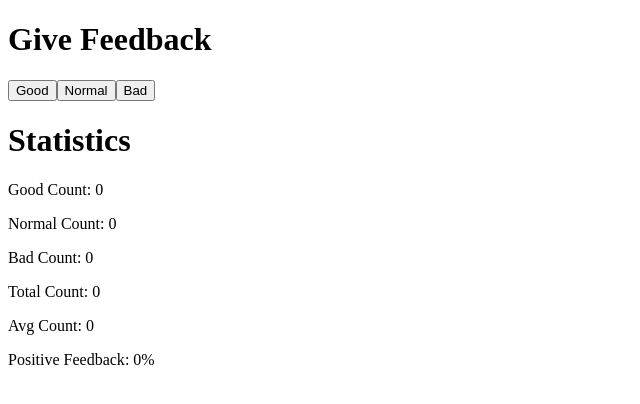
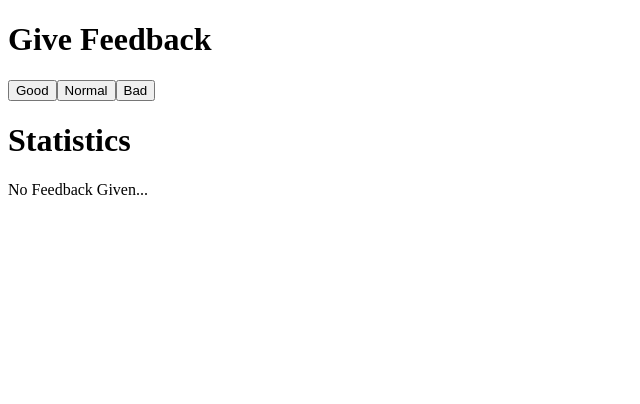
Before and after one commit to KPInc425/fso-part1, a React (Create React App) app in the folder unicafe/: page / in a window 1280 px wide. Shown: the top 404 px of the page, without its empty margins (0-640 px from the left). Built offline with nearby package versions, Linux system fonts and the light colour scheme.

Commit message:
Implement Excercise 1.9 solution

```diff
--- a/unicafe/src/App.js
+++ b/unicafe/src/App.js
@@ -56,7 +56,7 @@ const App = () => {
       <Button handleClick={() => setGood(good + 1)} text={"Good"} />
       <Button handleClick={() => setNormal(normal + 1)} text={"Normal"} />
       <Button handleClick={() => setBad(bad + 1)} text={"Bad"} />
-      <Statistics stats={stats} />
+      <Statistics stats={stats} total={totalClicks()} />
 
     </div>
   )
@@ -70,7 +70,7 @@ const Button = ({ text, handleClick }) => (<div style={{display: "inline"}}><but
 
 const Statistics = (props) => {
   console.log(props);
-  console.log(props.stats.counts[0].name);
+  if (props.total > 0) {
     return (
       <div>
         <DisplayHeading text={props.stats.header} />
@@ -82,6 +82,15 @@ const Statistics = (props) => {
         <DisplayCount text={props.stats.counts[5].name} count={props.stats.counts[5].count} />
       </div>
     )
+  } else {
+    return (
+      <div>
+        <DisplayHeading text={props.stats.header} />
+        <div>No Feedback Given...</div>
+      </div>
+    )
+  }
+
 }
 
 export default App;
```
Lines whose indentation alone changed are shown as unchanged.
